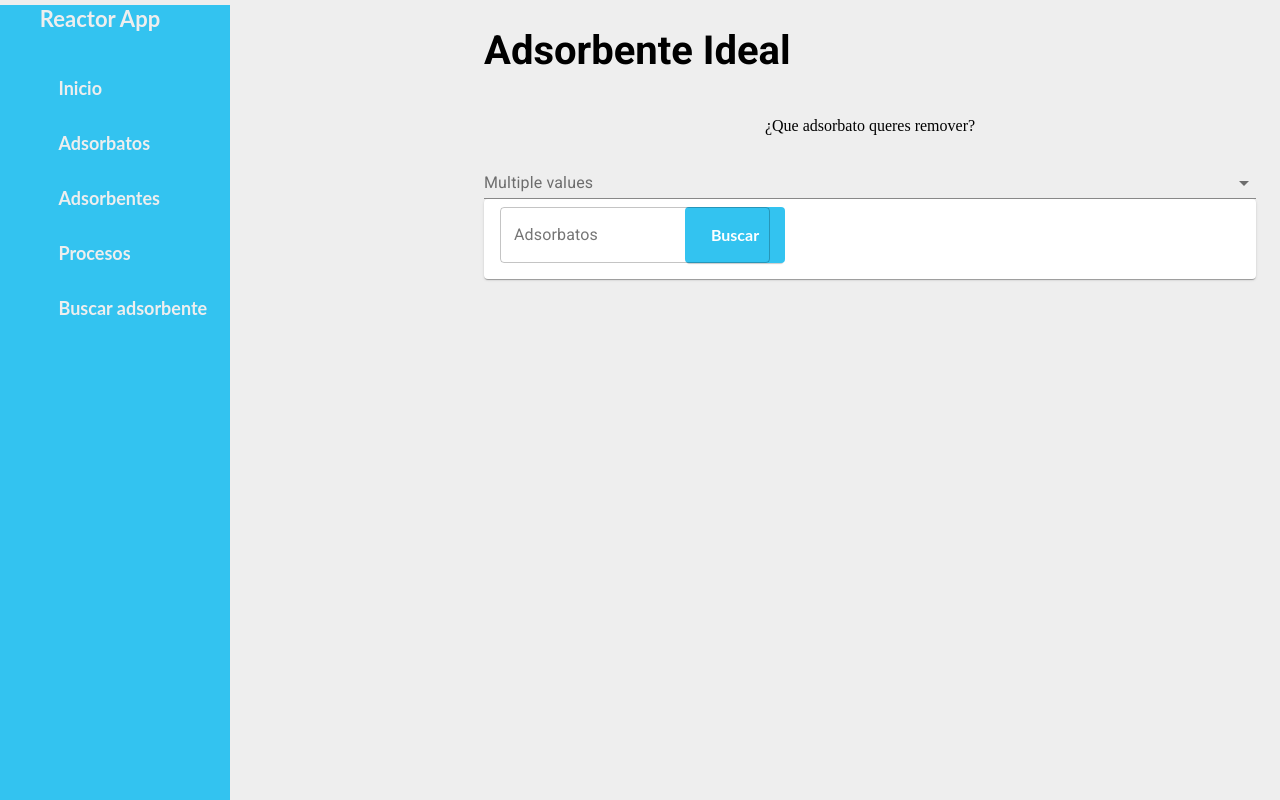
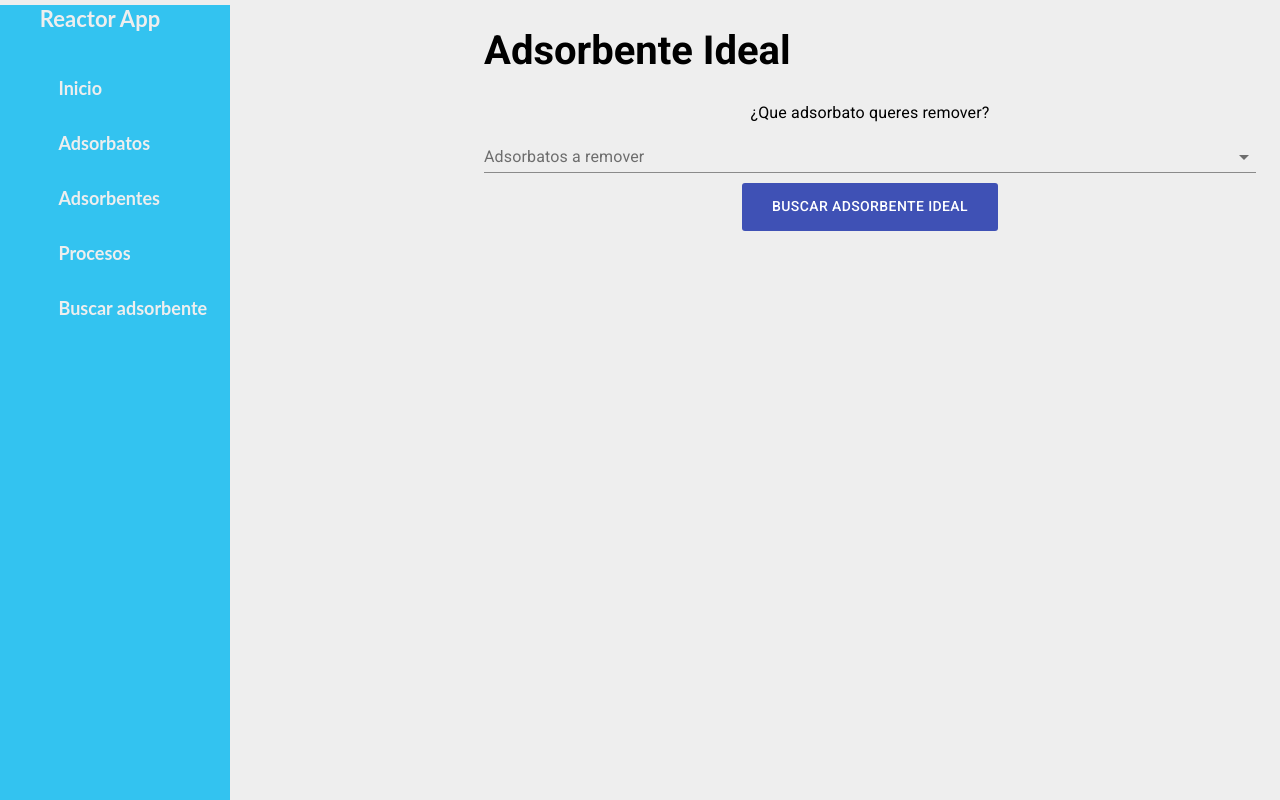
Before and after one commit to Reactor-Army/reactor_frontend, a React (Create React App) app: page /adsorbente/ideal in a window 1280 px wide. Shown: the top 800 px of the page. Built offline with nearby package versions, Linux system fonts and the light colour scheme; no server answers.

Commit message:
Refactor componentes y estilos

```diff
--- a/src/components/Search/Fields/Entity.jsx
+++ b/src/components/Search/Fields/Entity.jsx
@@ -11,14 +11,13 @@ export const Entity = ({formTitle, name, handleChange, items}) => {
   return (
     <Grid item xs={3}>
       <Autocomplete
-        multiple
         clearOnBlur={true}
         options={inputItems}
         getOptionSelected={(option, value) => {
           option.name === value;
         }}
         freeSolo
-        value={name || []}
+        value={name || null}
         getOptionLabel={(option) => option.name || option}
         style={{width: 270}}
         onChange={handleChange}
--- a/src/components/Search/IdealAdsorbentSearch.jsx
+++ b/src/components/Search/IdealAdsorbentSearch.jsx
@@ -1,25 +1,81 @@
-import React from "react";
-import {Search} from "./Search";
-import {Entity} from "./Fields/Entity";
-import {SearchContainer} from "./Styles";
+import React, {useEffect} from "react";
+import {useDispatch, useSelector} from "react-redux";
+import {fetchIdealAdsorbents} from "../../redux/idealAdsorbentsSlice";
+import Autocomplete from "@material-ui/lab/Autocomplete";
+import TextField from "@material-ui/core/TextField";
+import {FlexContainer} from "./Styles";
+import Button from "@material-ui/core/Button";
+import {makeStyles} from "@material-ui/core/styles";
 
-export function IdealAdsorbentSearch({
-  adsorbate,
-  handleAdsorbateChange,
-  onSearchSubmit,
-  adsorbateItems,
-}) {
-  console.log(adsorbate);
+const useStyles = makeStyles({
+  button: {
+    borderRadius: 3,
+    border: 0,
+    color: "white",
+    height: 48,
+    padding: "0 30px",
+    boxShadow: "0 3px 5px 2px var(--box-shadow)",
+    marginTop: "10px",
+  },
+});
+
+export function IdealAdsorbentSearch() {
+  const classes = useStyles();
+
+  const adsorbatesWithIupacNotation = useSelector(
+    (state) => state.adsorbates.adsorbatesWithIupacNotation,
+  );
+
+  console.log(useSelector((state) => state.idealAdsorbents));
+
+  const adsorbatesSearchArray = adsorbatesWithIupacNotation.map((adsorbate) => {
+    return {name: adsorbate.nombre, id: adsorbate.id};
+  });
+
+  const dispatch = useDispatch();
+
+  useEffect(() => {}, [adsorbatesWithIupacNotation]);
+
+  let ids = [];
+
+  const onSearchSubmit = async () => {
+    dispatch(
+      fetchIdealAdsorbents(
+        ids.map((item) => {
+          return item.id;
+        }),
+      ),
+    );
+  };
+
   return (
-    <SearchContainer>
-      <Search onSearchSubmit={onSearchSubmit}>
-        <Entity
-          name={adsorbate}
-          handleChange={handleAdsorbateChange}
-          formTitle={"Adsorbatos"}
-          items={adsorbateItems}
-        />
-      </Search>
-    </SearchContainer>
+    <>
+      <Autocomplete
+        multiple
+        options={adsorbatesSearchArray}
+        getOptionLabel={(option) => option.name}
+        onChange={(event, value) => {
+          ids = value;
+          console.log(ids);
+        }}
+        renderInput={(params) => (
+          <TextField
+            {...params}
+            variant="standard"
+            label="Adsorbatos a remover"
+            placeholder="Adsorbatos"
+          />
+        )}
+      />
+      <FlexContainer>
+        <Button
+          className={classes.button}
+          onClick={onSearchSubmit}
+          variant="contained"
+          color="primary">
+          Buscar adsorbente ideal
+        </Button>
+      </FlexContainer>
+    </>
   );
 }
--- a/src/components/Search/Styles.jsx
+++ b/src/components/Search/Styles.jsx
@@ -25,3 +25,9 @@ export const Button = styled.button`
     background-color: ${appColors.primary};
   }
 `;
+
+export const FlexContainer = styled.div`
+  display: flex;
+  justify-content: center;
+  align-items: center;
+`;
--- a/src/containers/List/IdealAdsorbentContainer.jsx
+++ b/src/containers/List/IdealAdsorbentContainer.jsx
@@ -6,6 +6,7 @@ import {WizardContainer} from "./Styles";
 import {IdealAdsorbentSearchContainer} from "./Search/IdealAdsorbentSearchContainer";
 import {fetchAdsorbatesWithIupacNotation} from "../../redux/adsorbatesSlice";
 import {useDispatch} from "react-redux";
+import Typography from "@material-ui/core/Typography";
 
 export function IdealAdsorbentContainer() {
   const dispatch = useDispatch();
@@ -21,7 +22,7 @@ export function IdealAdsorbentContainer() {
       />
 
       <WizardContainer>
-        <p>¿Que adsorbato queres remover?</p>
+        <Typography>¿Que adsorbato queres remover?</Typography>
       </WizardContainer>
       <IdealAdsorbentSearchContainer />
     </Container>
--- a/src/containers/List/Search/IdealAdsorbentSearchContainer.jsx
+++ b/src/containers/List/Search/IdealAdsorbentSearchContainer.jsx
@@ -1,66 +1,7 @@
-import React, {useEffect, useState} from "react";
-import {useDispatch, useSelector} from "react-redux";
-import {fetchIdealAdsorbents} from "../../../redux/idealAdsorbentsSlice";
+import React from "react";
+
 import {IdealAdsorbentSearch} from "../../../components/Search/IdealAdsorbentSearch";
-import Autocomplete from "@material-ui/lab/Autocomplete";
-import TextField from "@material-ui/core/TextField";
 
 export function IdealAdsorbentSearchContainer() {
-  const [adsorbate, setAdsorbate] = useState("");
-  const handleAdsorbateChange = (event) => {
-    setAdsorbate(event.target.innerText);
-  };
-
-  const adsorbatesWithIupacNotation = useSelector(
-    (state) => state.adsorbates.adsorbatesWithIupacNotation,
-  );
-
-  console.log(useSelector((state) => state.idealAdsorbents));
-
-  const adsorbatesSearchArray = adsorbatesWithIupacNotation.map((adsorbate) => {
-    return {name: adsorbate.nombre, id: adsorbate.id};
-  });
-
-  const dispatch = useDispatch();
-
-  useEffect(() => {}, [adsorbatesWithIupacNotation]);
-
-  const onSearchSubmit = async () => {
-    dispatch(
-      fetchIdealAdsorbents(
-        ids.map((item) => {
-          return item.id;
-        }),
-      ),
-    );
-  };
-
-  let ids = [];
-
-  return (
-    <>
-      <Autocomplete
-        multiple
-        options={adsorbatesSearchArray}
-        getOptionLabel={(option) => option.name}
-        onChange={(event, value) => {
-          ids = value;
-        }}
-        renderInput={(params) => (
-          <TextField
-            {...params}
-            variant="standard"
-            label="Multiple values"
-            placeholder="Favorites"
-          />
-        )}
-      />
-      <IdealAdsorbentSearch
-        adsorbate={adsorbate}
-        handleAdsorbateChange={handleAdsorbateChange}
-        onSearchSubmit={onSearchSubmit}
-        adsorbateItems={adsorbatesSearchArray}
-      />
-    </>
-  );
+  return <IdealAdsorbentSearch></IdealAdsorbentSearch>;
 }
```
